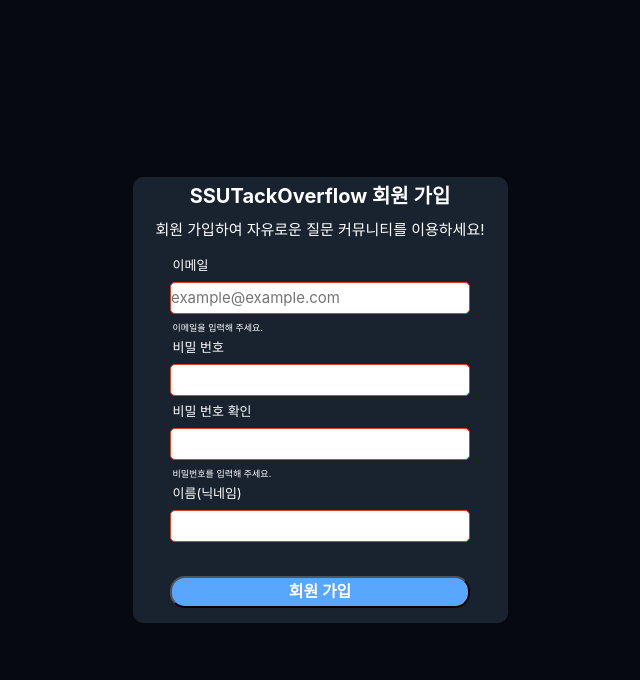
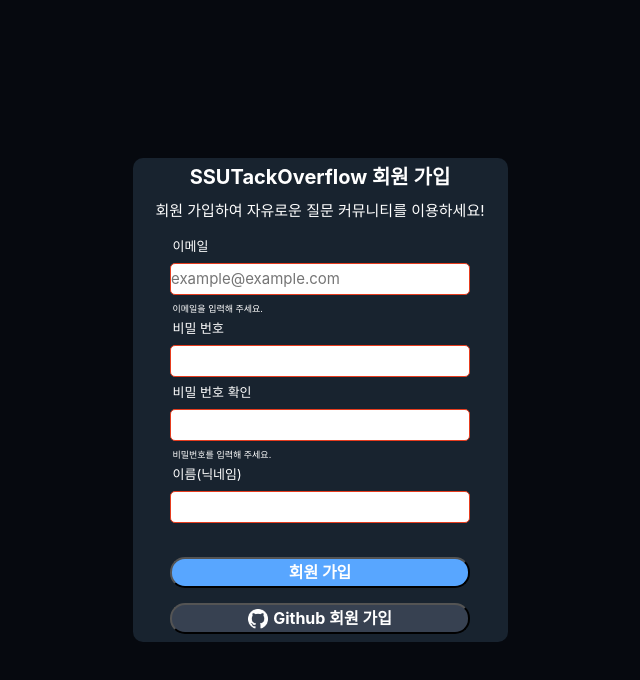
Before and after one commit to seonghyeoncho/SSTOF-Frontend, a React (Create React App) app: page /signup in a window 1280 px wide. Shown: the top 680 px of the page, without its empty margins (320-960 px from the left). Built offline with nearby package versions, Linux system fonts and the light colour scheme.

Commit message:
Add github signup button

```diff
--- a/public/index.html
+++ b/public/index.html
@@ -24,7 +24,7 @@
       work correctly both with client-side routing and a non-root public URL.
       Learn how to configure a non-root public URL by running `npm run build`.
     -->
-    <title>React App</title>
+    <title>SSUTack Overflow</title>
   </head>
   <body>
     <noscript>You need to enable JavaScript to run this app.</noscript>
--- a/src/components/signup/index.tsx
+++ b/src/components/signup/index.tsx
@@ -13,7 +13,11 @@ import {
   InputTitle,
   SignUpButton,
   SmallText,
+  SignupWithGithubButton,
+  GithubImage,
+  ButtonText,
 } from "./styles";
+import GITHUB from "../../assets/GITHUB.png";
 
 const SignUp: React.FC = () => {
   const [email, setEmail] = useState<string>("");
@@ -196,6 +200,10 @@ const SignUp: React.FC = () => {
             >
               회원 가입
             </SignUpButton>
+            <SignupWithGithubButton>
+              <GithubImage bgImage={GITHUB} />
+              <ButtonText>Github 회원 가입</ButtonText>
+            </SignupWithGithubButton>
           </InformationContainer>
         </SignupContainer>
       </Wrapper>
--- a/src/components/signup/styles.tsx
+++ b/src/components/signup/styles.tsx
@@ -92,6 +92,39 @@ export const SignUpButton = styled.button`
   }
 `;
 
+export const SignupWithGithubButton = styled.button`
+  width: 300px;
+  color: white;
+  text-align: center;
+  display: flex;
+  align-items: center;
+  justify-content: center;
+  margin-bottom: 8px;
+  border-radius: 15px;
+  line-height: 1.7;
+  font-weight: bold;
+  background-color: rgb(55, 65, 81);
+  &:hover {
+    cursor: pointer;
+  }
+`;
+
+export const GithubImage = styled.div<{ bgImage: string }>`
+  background-image: url(${(props) => props.bgImage});
+  align-self: center;
+  background-repeat: no-repeat;
+  background-size: contain;
+  width: 20px;
+  height: 20px;
+  justify-self: flex-start;
+  margin-right: 5px;
+`;
+
+export const ButtonText = styled.div`
+  font-weight: bold;
+  color: white;
+`;
+
 export const SmallText = styled.div`
   font-size: 9px;
   margin-left: 40px;
```
Also changed, not shown: src/assets/GITHUB.png.
